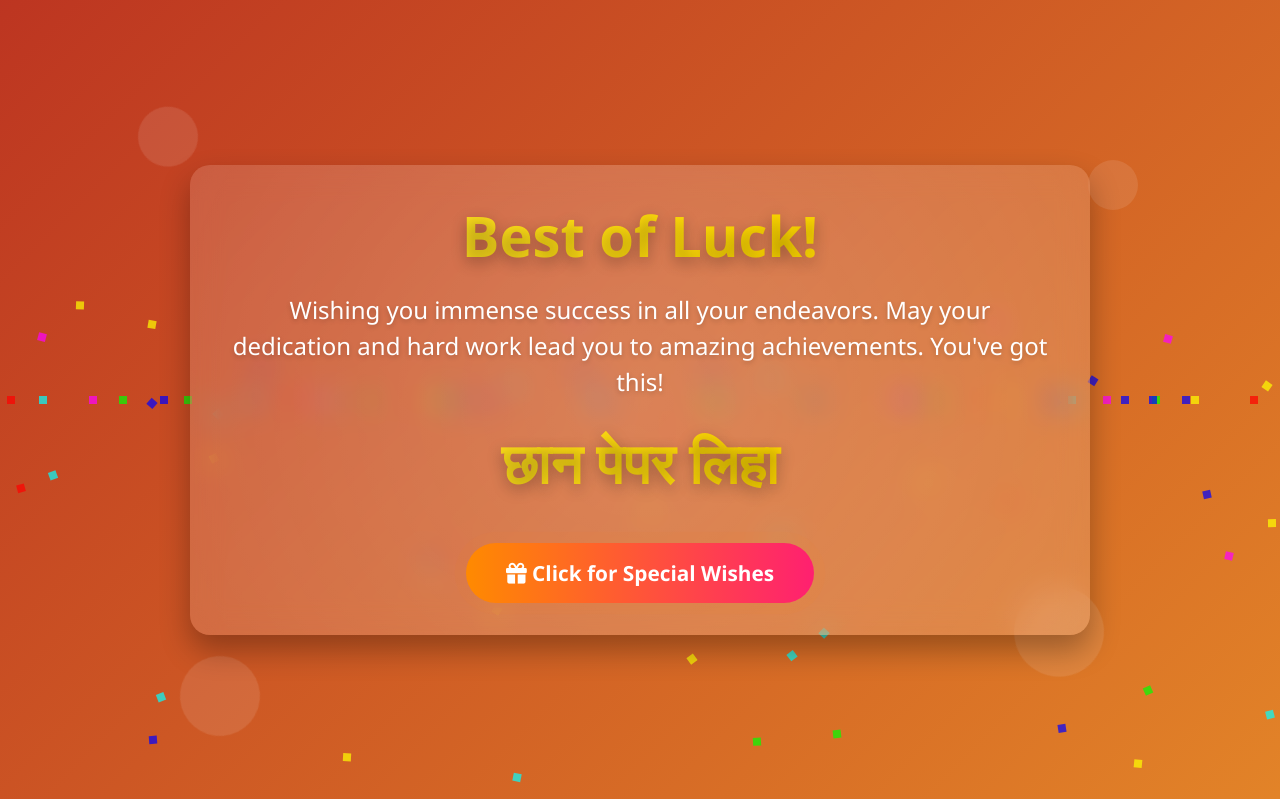
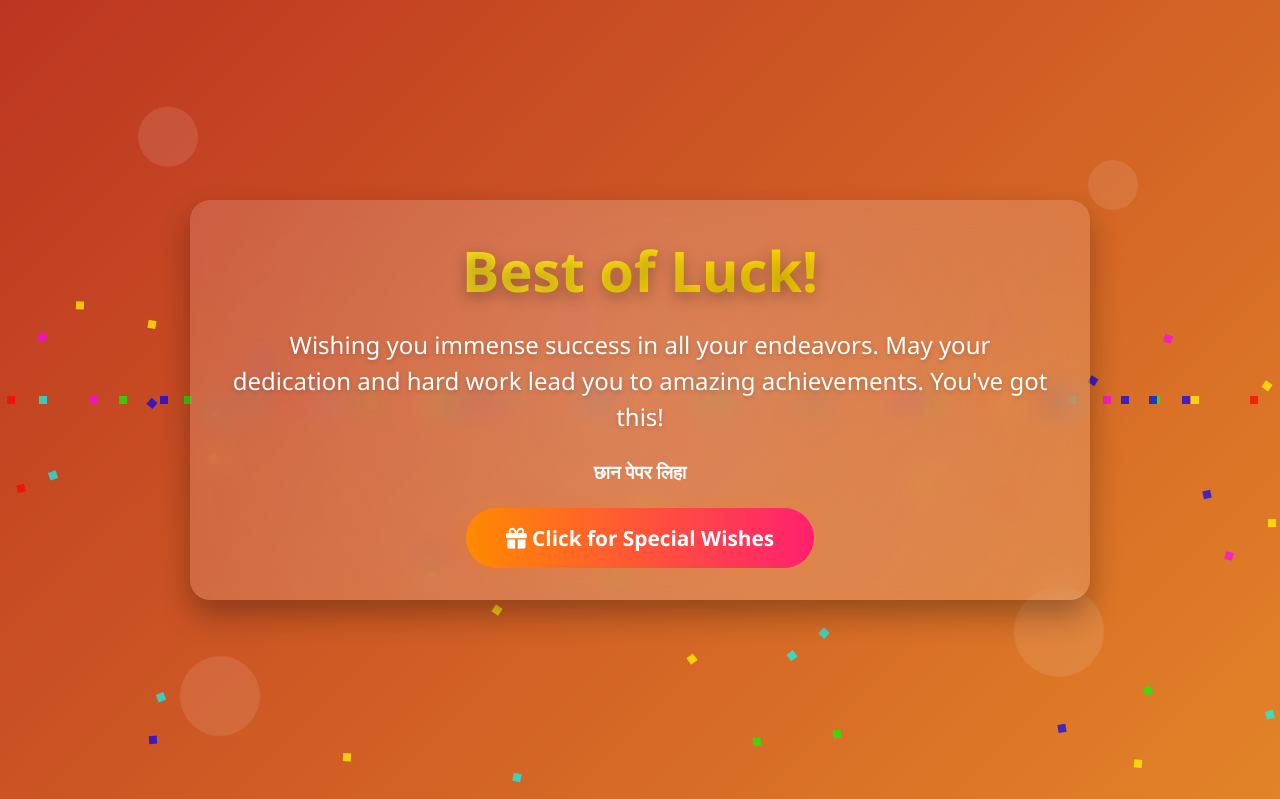
Before and after one commit to as2121/wishes, a plain HTML site: page index.html in a window 1280 px wide. Shown: the top 799 px of the page. Drawn offline with Linux system fonts and the light colour scheme.

Commit message:
Remove h1 and add h3 for message emphasis

```diff
--- a/index.html
+++ b/index.html
@@ -503,8 +503,9 @@
         <p class="message">
             Wishing you immense success in all your endeavors. May your dedication and hard work lead you to amazing achievements.
             You've got this!
+            <h3 class="fw-bold">छान पेपर लिहा</h3>
         </p>
-        <h1 class="fw-bold">छान पेपर लिहा</h1>
+
 
 
 
```
